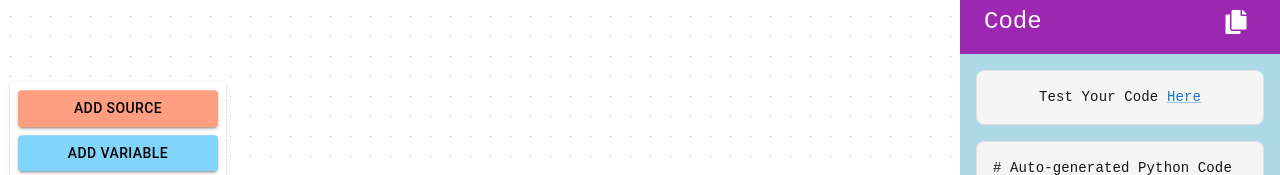
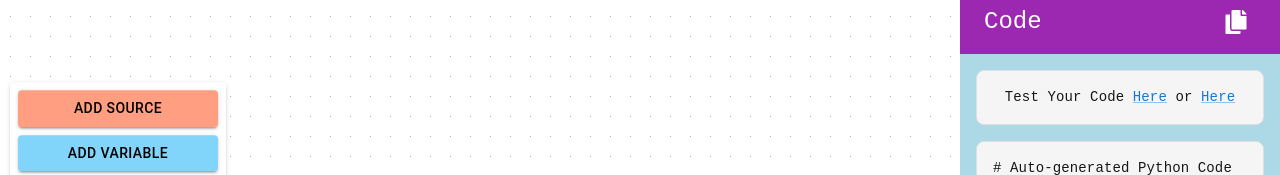
Before and after one commit to LeoHuang0730/ui-platform-psitip, a Next.js app in the folder frontend-ui-platform-psitip/: page / in a window 1280 px wide. Shown: the part 158-333 px from the top of the page. Built offline with nearby package versions, Linux system fonts and the light colour scheme.

Commit message:
add google colab hyperlink to code bar

```diff
--- a/frontend-ui-platform-psitip/src/app/components/codeBar.tsx
+++ b/frontend-ui-platform-psitip/src/app/components/codeBar.tsx
@@ -206,6 +206,13 @@ const CodeBar = ({ mapNodes, mapEdges }: codeBarProps) => {
           >
             Here
           </Link>
+          &nbsp;or&nbsp;
+          <Link
+            href="https://colab.research.google.com/github/cheuktingli/psitip/blob/master/examples/table_of_contents.ipynb"
+            target="_blank"
+          >
+            Here
+          </Link>
         </Typography>
         <Box height={"16px"} />
         <Typography
```
